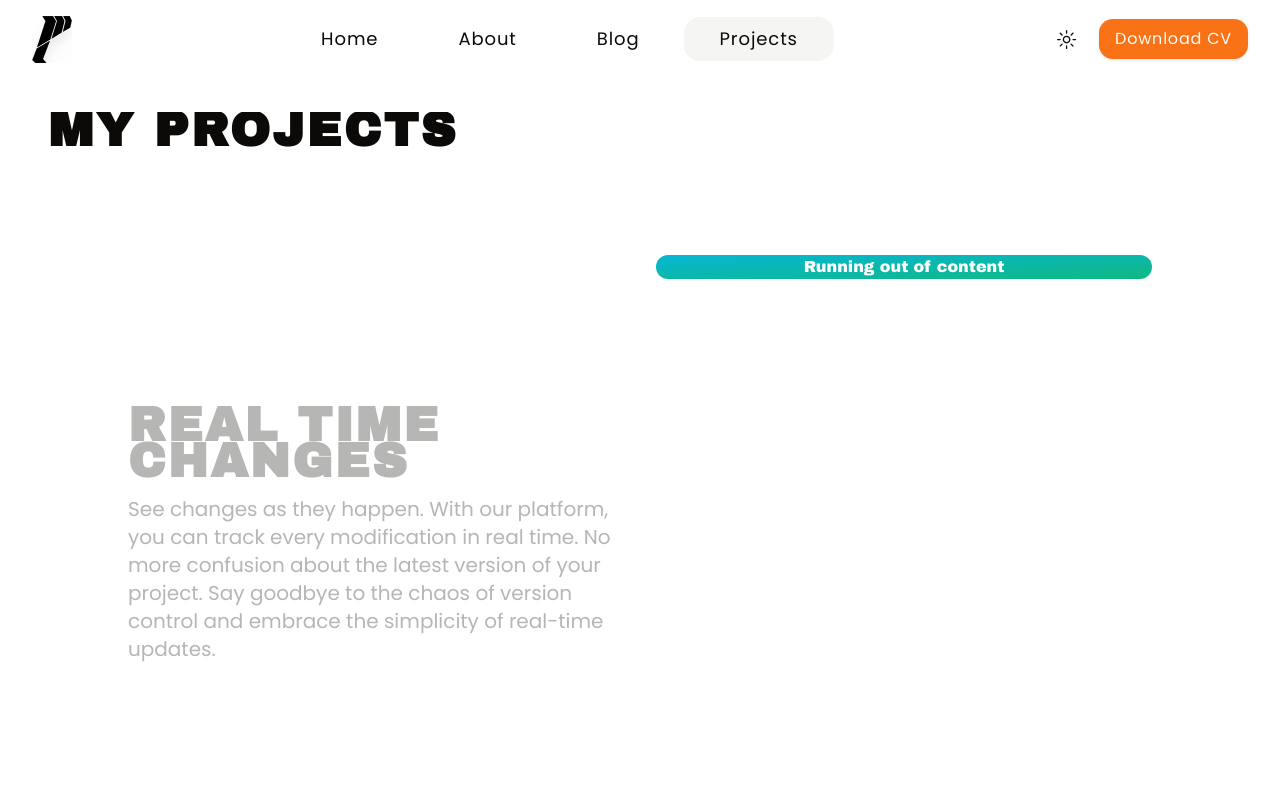
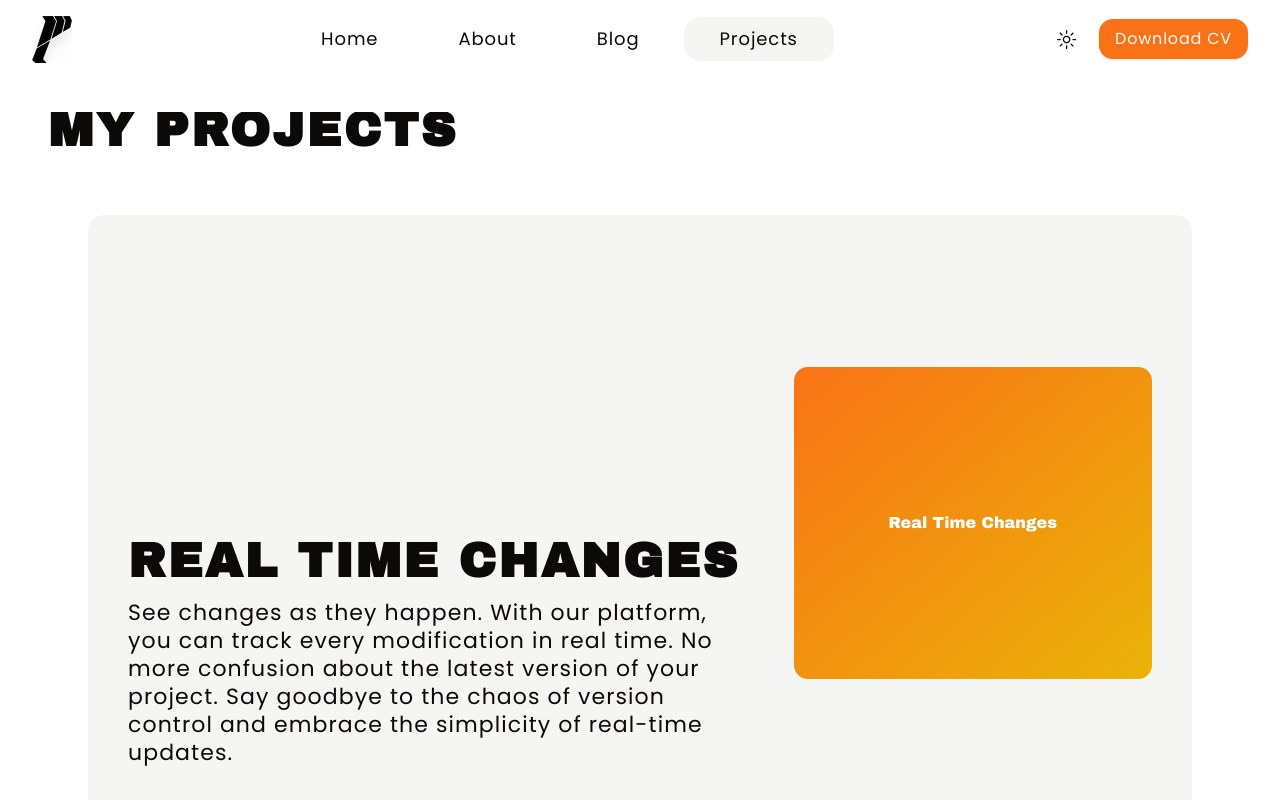
Before and after one commit to Wdnyana/portfolio-purwa, a Next.js app: page /projects in a window 1280 px wide. Shown: the top 800 px of the page. Built offline with nearby package versions, Linux system fonts and the light colour scheme.

Commit message:
commit reveal lg until xl

```diff
--- a/src/app/projects/page.tsx
+++ b/src/app/projects/page.tsx
@@ -54,7 +54,9 @@ export default function Projects() {
               ))}
             </motion.div>
             <div className="p-10 flex justify-center items-center mx-auto w-full">
-              <StickyScroll content={content} />
+              <div className="hidden lg:flex">
+                <StickyScroll content={content} />
+              </div>
             </div>
           </div>
         </div>
@@ -69,14 +71,8 @@ const content = [
     description:
       'See changes as they happen. With our platform, you can track every modification in real time. No more confusion about the latest version of your project. Say goodbye to the chaos of version control and embrace the simplicity of real-time updates.',
     content: (
-      <div className="h-full w-full  flex items-center justify-center text-white">
-        <Image
-          src="/linear.webp"
-          width={300}
-          height={300}
-          className="h-full w-full object-cover"
-          alt="linear board demo"
-        />
+      <div className="h-full w-full bg-[linear-gradient(to_bottom_right,var(--orange-500),var(--yellow-500))] flex items-center justify-center text-white">
+        Real Time Changes
       </div>
     ),
   },
--- a/src/app/styles/globals.css
+++ b/src/app/styles/globals.css
@@ -6,6 +6,18 @@ body {
   transition-property: opacity, transform, filter, background;
   transition-duration: 500ms;
   transition-timing-function: ease-in-out;
+}
+
+.sticky-scroll-item {
+  &::-webkit-scrollbar {
+    width: 0px;
+  }
+  &::-webkit-scrollbar-track {
+    @apply bg-transparent;
+  }
+  &::-webkit-scrollbar-thumb {
+    @apply bg-transparent;
+  }
 }
 
 .page-transition {
@@ -92,6 +104,7 @@ body {
   * {
     @apply border-border;
   }
+
   body {
     @apply bg-background text-foreground;
   }
--- a/src/components/layout/page/footer.tsx
+++ b/src/components/layout/page/footer.tsx
@@ -9,7 +9,7 @@ export default function Footer() {
 
   return (
     <div
-      className="relative h-[500px]"
+      className="relative h-[600px] md:h-[500px]"
       style={{ clipPath: 'polygon(0% 0, 100% 0%, 100% 100%, 0 100%' }}
     >
       <div className="relative h-[calc(100vh+500px)] -top-[100vh]">
--- a/src/components/sections/about-description.tsx
+++ b/src/components/sections/about-description.tsx
@@ -30,7 +30,7 @@ export default function AboutDescription() {
   }, [])
 
   return (
-    <div className="sticky top-0 min-h-[175vh] overflow-hidden">
+    <div className="sticky top-0 min-h-[210vh] md:min-h-[175vh] overflow-hidden">
       <div className=" grid grid-cols-1 md:items-center h-[125vh] relative">
         <motion.div
           className="border-t-4"
--- a/src/components/ui/sticky-scroll-reveal.tsx
+++ b/src/components/ui/sticky-scroll-reveal.tsx
@@ -1,108 +1,77 @@
 'use client'
-import React, { useEffect, useRef, useState } from 'react'
-import { useMotionValueEvent, useScroll } from 'framer-motion'
-import { motion } from 'framer-motion'
+
+import { useRef, useState, useEffect } from 'react'
+import { motion, useScroll, useMotionValueEvent } from 'framer-motion'
+
+import { TypesStickyScroll } from '@/types/type'
+import { archivo, popins } from '@/lib/font'
 import { cn } from '@/lib/utils'
-import { archivo, popins } from '@/lib/font'
 
-export const StickyScroll = ({
-  content,
-  contentClassName,
-}: {
-  content: {
-    title: string
-    description: string
-    content?: React.ReactNode | any
-  }[]
-  contentClassName?: string
-}) => {
-  const [activeCard, setActiveCard] = React.useState(0)
-  const ref = useRef<any>(null)
+export function StickyScroll({ content, contentClassName }: TypesStickyScroll) {
+  const containerRef = useRef<HTMLDivElement>(null)
+  const [activeCard, setActiveCard] = useState(0)
+
   const { scrollYProgress } = useScroll({
-    target: ref,
-    offset: ['start start', 'end end'],
+    container: containerRef,
+    offset: ['start start', 'end start'],
   })
-  const cardLength = content.length
 
   useMotionValueEvent(scrollYProgress, 'change', (latest) => {
-    // Menyesuaikan breakpoint untuk transisi yang lebih halus
-    const sectionHeight = 1 / cardLength
-    const currentSection = Math.floor(latest / sectionHeight)
-    setActiveCard(Math.min(currentSection, cardLength - 1))
+    const cardsBreakpoints = content.map((_, index) => index / content.length)
+    const closestBreakpointIndex = cardsBreakpoints.reduce(
+      (acc, breakpoint, index) => {
+        const distance = Math.abs(latest - breakpoint)
+        if (distance < Math.abs(latest - cardsBreakpoints[acc])) {
+          return index
+        }
+        return acc
+      },
+      0,
+    )
+    setActiveCard(closestBreakpointIndex)
   })
 
-  const backgroundColors = ['transparent', 'transparent', 'transparent']
-  const linearGradients = [
-    'linear-gradient(to bottom right, var(--cyan-500), var(--emerald-500))',
-    'linear-gradient(to bottom right, var(--pink-500), var(--indigo-500))',
-    'linear-gradient(to bottom right, var(--orange-500), var(--yellow-500))',
-  ]
-
-  const [backgroundGradient, setBackgroundGradient] = useState(
-    linearGradients[0],
-  )
-
-  useEffect(() => {
-    setBackgroundGradient(linearGradients[activeCard % linearGradients.length])
-  }, [activeCard])
-
   return (
-    <motion.div
-      animate={{
-        backgroundColor: backgroundColors[activeCard % backgroundColors.length],
-      }}
-      className="min-h-[80vh] w-full flex flex-col lg:flex-row justify-between items-start relative rounded-md p-4 md:p-8 lg:p-10 gap-8"
-      ref={ref}
+    <div
+      ref={containerRef}
+      className="w-full h-[75vh] overflow-y-auto relative flex justify-center p-10 sticky-scroll-item cursor-all-scroll bg-secondary rounded-2xl"
     >
-      <div className="w-full lg:w-1/2 relative flex items-start">
-        <div className="w-full">
-          {content.map((item, index) => (
-            <div
-              key={item.title + index}
-              className="min-h-[50vh] lg:min-h-[65vh] flex flex-col justify-center mb-20 lg:mb-40"
-            >
-              <motion.h2
-                initial={{ opacity: 0, y: 20 }}
+      {/* Container untuk teks */}
+      <div className="relative flex items-start w-[65%]">
+        <div className="w-full me-10">
+          {content.map((item, idx) => (
+            <div key={item.title + idx} className="my-72 w-full">
+              <motion.h1
+                className={`${archivo.className} text-3xl md:text-[2.5rem] lg:text-[3rem] leading-widest font-bold tracking-wider uppercase`}
+                initial={{ opacity: 0 }}
                 animate={{
-                  opacity: activeCard === index ? 1 : 0.3,
-                  y: activeCard === index ? 0 : 20,
+                  opacity: activeCard === idx ? 1 : 0.3,
                 }}
-                transition={{ duration: 0.5 }}
-                className={`${archivo.className} text-2xl sm:text-3xl md:text-[2.5rem] lg:text-[3rem] leading-tight font-bold tracking-wider uppercase text-center lg:text-start`}
               >
                 {item.title}
-              </motion.h2>
+              </motion.h1>
               <motion.p
-                initial={{ opacity: 0, y: 20 }}
+                className={`${popins.className} text-base md:text-lg xl:text-[22px] leading-wider tracking-wider w-full mt-5`}
+                initial={{ opacity: 0 }}
                 animate={{
-                  opacity: activeCard === index ? 1 : 0.3,
-                  y: activeCard === index ? 0 : 20,
+                  opacity: activeCard === idx ? 1 : 0.3,
                 }}
-                transition={{ duration: 0.5, delay: 0.1 }}
-                className={`${popins.className} mt-4 text-center lg:text-start text-sm sm:text-base md:text-lg xl:text-xl leading-relaxed`}
               >
                 {item.description}
               </motion.p>
             </div>
           ))}
-          <div className="h-20 lg:h-40" />
         </div>
       </div>
-      <motion.div
-        style={{ background: backgroundGradient }}
-        initial={{ opacity: 0, scale: 0.95 }}
-        animate={{
-          opacity: 1,
-          scale: 1,
-        }}
-        transition={{ duration: 0.5 }}
+
+      <div
         className={cn(
-          'w-full lg:w-1/2 h-[300px] lg:h-full sticky top-0 overflow-hidden rounded-lg',
+          'hidden lg:block lg:h-[60%] xl:3/4 w-[35%] rounded-md sticky lg:top-28 2xl:top-32 overflow-hidden',
           contentClassName,
         )}
       >
-        {content[activeCard].content ?? null}
-      </motion.div>
-    </motion.div>
+        {content[activeCard].content}
+      </div>
+    </div>
   )
 }
```
Also changed, not shown: src/types/type.ts (+9 -0 lines).
